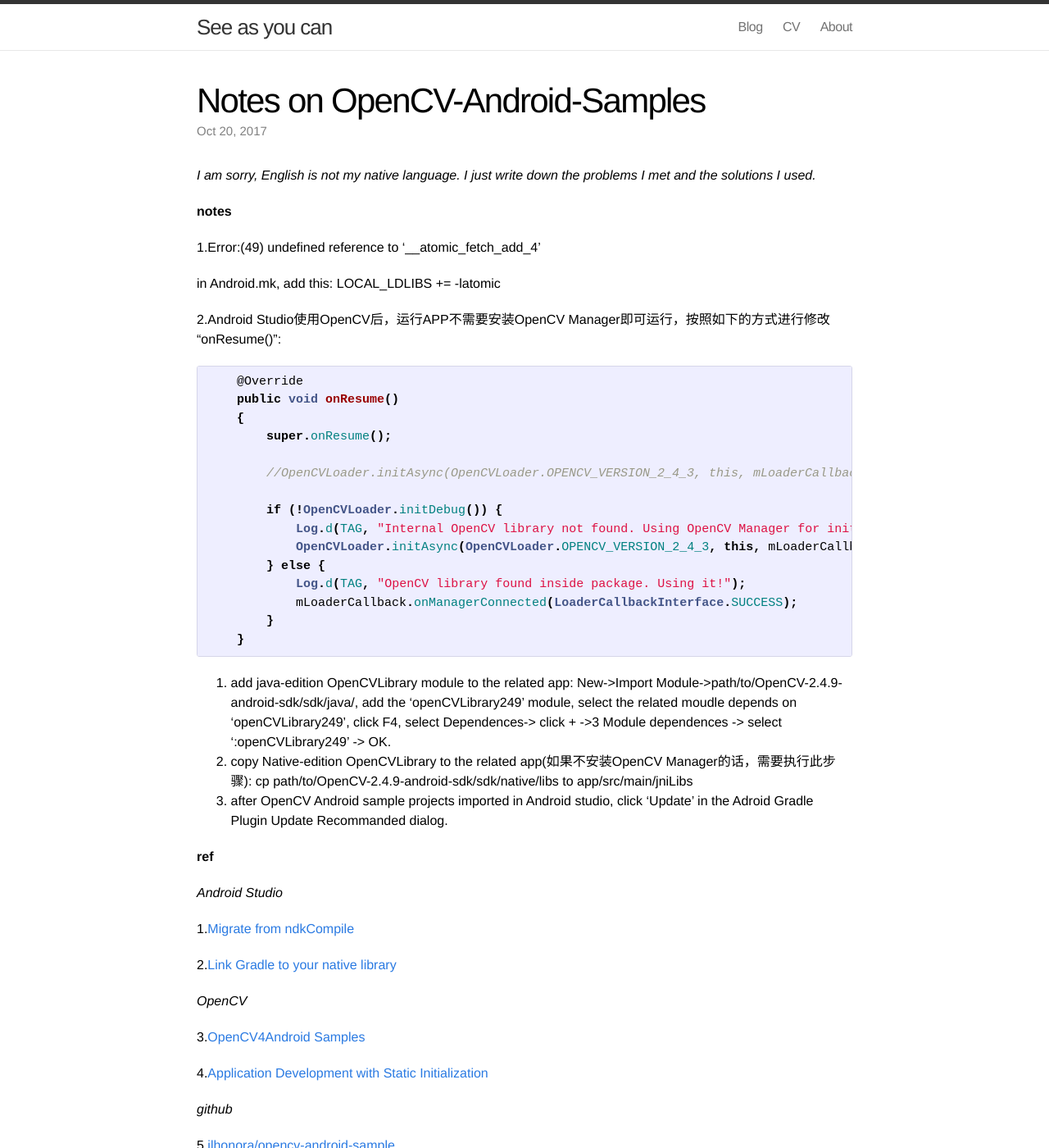
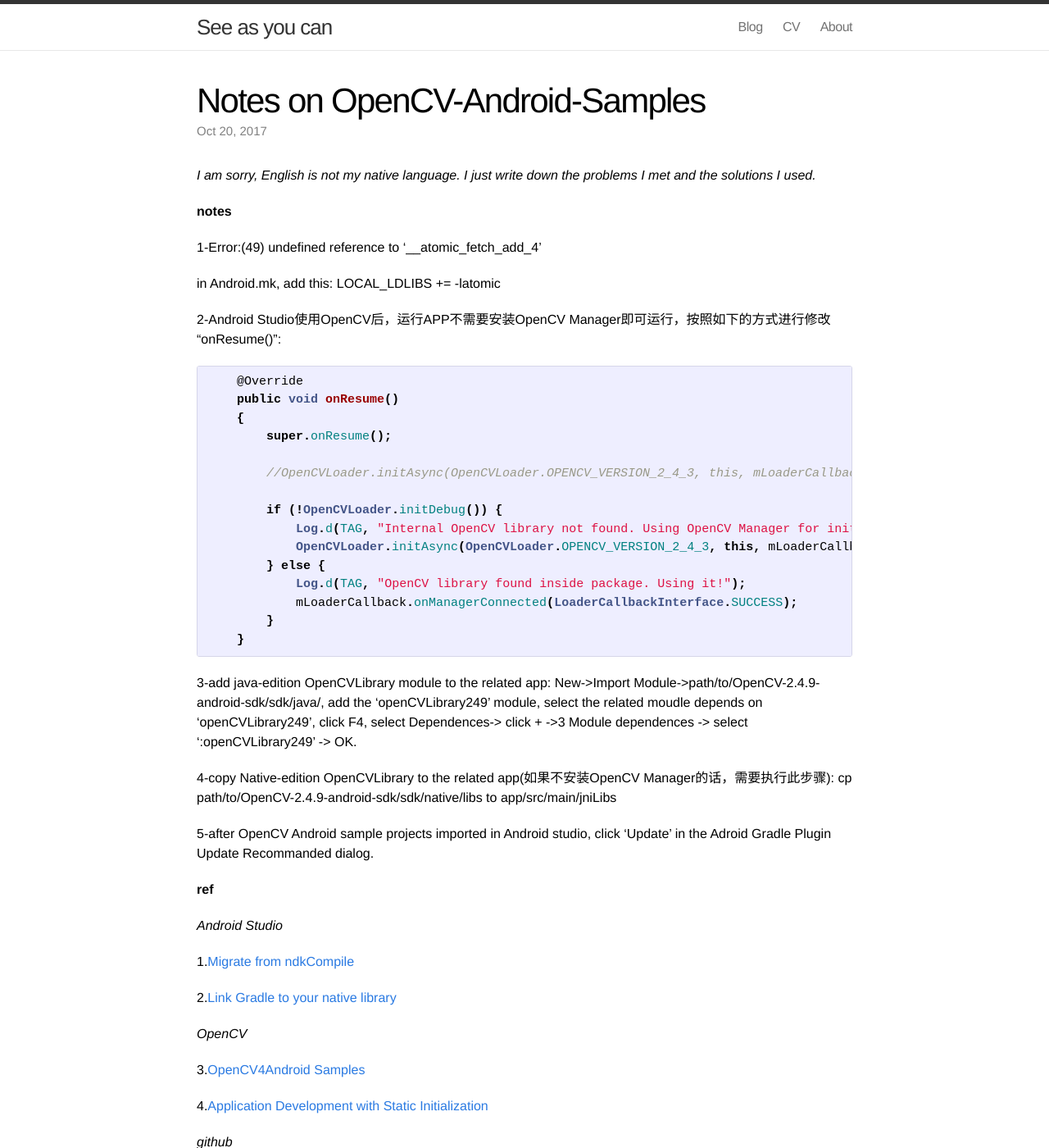
Before and after one commit to yangyju/yangyju.github.com, a Jekyll site: the page built from _posts/2017-10-20-Notes-on-OpenCV-Android-Samples.md, in a window 1280 px wide and 1400 px high. Shown: the whole window at 82% size. Built offline with Jekyll 4.4.1, drawn with Linux system fonts in a browser that asks for light colours.

Commit message:
Update 2017-10-20-Notes-on-OpenCV-Android-Samples.md

```diff
--- a/_posts/2017-10-20-Notes-on-OpenCV-Android-Samples.md
+++ b/_posts/2017-10-20-Notes-on-OpenCV-Android-Samples.md
@@ -7,12 +7,12 @@ I just write down the problems I met and the solutions I used.*
 
 **notes**
 
-1.Error:(49) undefined reference to '__atomic_fetch_add_4'
+1-Error:(49) undefined reference to '__atomic_fetch_add_4'
 
 in Android.mk, add this:
 LOCAL_LDLIBS +=  -latomic
 
-2.Android Studio使用OpenCV后，运行APP不需要安装OpenCV Manager即可运行，按照如下的方式进行修改 "onResume()":
+2-Android Studio使用OpenCV后，运行APP不需要安装OpenCV Manager即可运行，按照如下的方式进行修改 "onResume()":
 {% highlight java %}
     @Override
     public void onResume()
@@ -31,14 +31,13 @@ LOCAL_LDLIBS +=  -latomic
     }
 {% endhighlight %}
 
-
-3. add java-edition OpenCVLibrary module to the related app:
+3-add java-edition OpenCVLibrary module to the related app:
 New->Import Module->path/to/OpenCV-2.4.9-android-sdk/sdk/java/, add the 'openCVLibrary249' module, select the related moudle depends on 'openCVLibrary249', click F4, select Dependences-> click + ->3 Module dependences -> select ':openCVLibrary249' -> OK.
 
-4. copy Native-edition OpenCVLibrary to the related app(如果不安装OpenCV Manager的话，需要执行此步骤):
+4-copy Native-edition OpenCVLibrary to the related app(如果不安装OpenCV Manager的话，需要执行此步骤):
 cp path/to/OpenCV-2.4.9-android-sdk/sdk/native/libs to app/src/main/jniLibs
 
-5. after OpenCV Android sample projects imported in Android studio,  click 'Update' in the Adroid Gradle Plugin Update Recommanded dialog.
+5-after OpenCV Android sample projects imported in Android studio,  click 'Update' in the Adroid Gradle Plugin Update Recommanded dialog.
 
 **ref**
 
```
